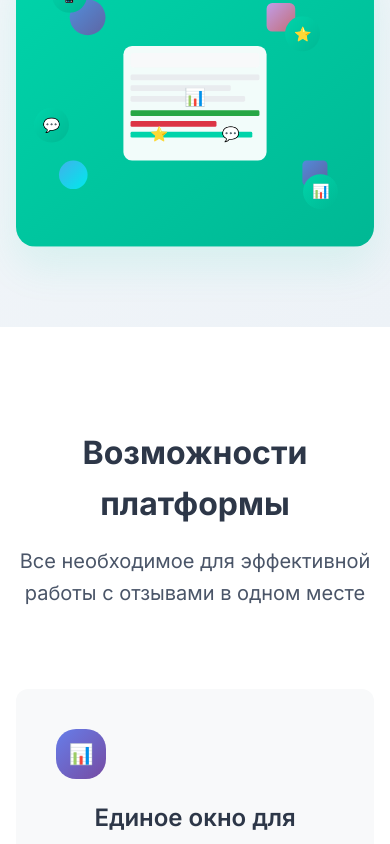
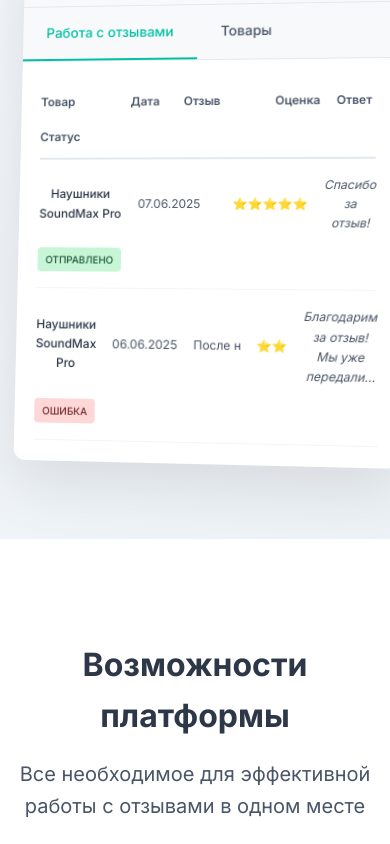
Before and after one commit to Minayro/REPLY-TOP-test, a plain HTML site: page index.html in a window 390 px wide. Shown: the part 1027-1871 px from the top of the page. Drawn offline with Linux system fonts and the light colour scheme.

Commit message:
Тестовые правки 2

```diff
--- a/index.html
+++ b/index.html
@@ -90,70 +90,49 @@
                         </div>
                     </div>
                 </div>
-                <div class="hero-visual">
-                    <svg class="hero-image" viewBox="0 0 500 400" xmlns="http://www.w3.org/2000/svg">
-                        <!-- Gradient definitions -->
-                        <defs>
-                            <linearGradient id="grad1" x1="0%" y1="0%" x2="100%" y2="100%">
-                                <stop offset="0%" style="stop-color:#667eea;stop-opacity:1" />
-                                <stop offset="100%" style="stop-color:#764ba2;stop-opacity:1" />
-                            </linearGradient>
-                            <linearGradient id="grad2" x1="0%" y1="0%" x2="100%" y2="100%">
-                                <stop offset="0%" style="stop-color:#f093fb;stop-opacity:1" />
-                                <stop offset="100%" style="stop-color:#f5576c;stop-opacity:1" />
-                            </linearGradient>
-                            <linearGradient id="grad3" x1="0%" y1="0%" x2="100%" y2="100%">
-                                <stop offset="0%" style="stop-color:#4facfe;stop-opacity:1" />
-                                <stop offset="100%" style="stop-color:#00f2fe;stop-opacity:1" />
-                            </linearGradient>
-                            <linearGradient id="grad4" x1="0%" y1="0%" x2="100%" y2="100%">
-                                <stop offset="0%" style="stop-color:#00d4aa;stop-opacity:1" />
-                                <stop offset="100%" style="stop-color:#00b894;stop-opacity:1" />
-                            </linearGradient>
-                        </defs>
-
-                        <!-- Background -->
-                        <rect width="500" height="400" fill="url(#grad4)" rx="20"/>
-
-                        <!-- Floating elements -->
-                        <circle cx="100" cy="80" r="25" fill="url(#grad1)" opacity="0.8">
-                            <animateTransform attributeName="transform" type="translate"
-                                values="0,0; 0,-10; 0,0" dur="3s" repeatCount="indefinite"/>
-                        </circle>
-                        <rect x="350" y="60" width="40" height="40" fill="url(#grad2)" rx="8" opacity="0.8">
-                            <animateTransform attributeName="transform" type="translate"
-                                values="0,0; 0,-15; 0,0" dur="4s" repeatCount="indefinite"/>
-                        </rect>
-                        <circle cx="80" cy="300" r="20" fill="url(#grad3)" opacity="0.8">
-                            <animateTransform attributeName="transform" type="translate"
-                                values="0,0; 0,-8; 0,0" dur="3.5s" repeatCount="indefinite"/>
-                        </circle>
-                        <rect x="400" y="280" width="35" height="35" fill="url(#grad1)" rx="6" opacity="0.8">
-                            <animateTransform attributeName="transform" type="translate"
-                                values="0,0; 0,-12; 0,0" dur="2.8s" repeatCount="indefinite"/>
-                        </rect>
-
-                        <!-- Central dashboard mockup -->
-                        <rect x="150" y="120" width="200" height="160" fill="white" rx="12" opacity="0.95"/>
-                        <rect x="160" y="130" width="180" height="20" fill="#f8f9fa" rx="4"/>
-                        <rect x="160" y="160" width="180" height="8" fill="#e9ecef" rx="2"/>
-                        <rect x="160" y="175" width="140" height="8" fill="#e9ecef" rx="2"/>
-                        <rect x="160" y="190" width="160" height="8" fill="#e9ecef" rx="2"/>
-                        <rect x="160" y="210" width="180" height="8" fill="#28a745" rx="2"/>
-                        <rect x="160" y="225" width="120" height="8" fill="#dc3545" rx="2"/>
-                        <rect x="160" y="240" width="170" height="8" fill="#00d4aa" rx="2"/>
-
-                        <!-- Icons -->
-                        <text x="250" y="200" text-anchor="middle" fill="#00d4aa" font-size="24">📊</text>
-                        <text x="200" y="250" text-anchor="middle" fill="#667eea" font-size="20">⭐</text>
-                        <text x="300" y="250" text-anchor="middle" fill="#f5576c" font-size="20">💬</text>
-                    </svg>
-
-                    <div class="hero-floating-elements">
-                        <div class="floating-icon">📱</div>
-                        <div class="floating-icon">⭐</div>
-                        <div class="floating-icon">💬</div>
-                        <div class="floating-icon">📊</div>
+                <div class="hero-image">
+                    <div class="dashboard-preview">
+                        <div class="dashboard-header">
+                            <div class="dashboard-logo">
+                                <span class="logo-re">RE</span><span class="logo-colon">:</span><span class="logo-ply">PLY</span>
+                            </div>
+                            <div class="dashboard-user">
+                                <span class="user-name">Анисимова Ксения</span>
+                                <div class="user-avatar"></div>
+                            </div>
+                        </div>
+                        <div class="dashboard-tabs">
+                            <div class="tab active">Работа с отзывами</div>
+                            <div class="tab">Товары</div>
+                        </div>
+                        <div class="dashboard-content">
+                            <div class="reviews-table">
+                                <div class="table-header">
+                                    <div class="table-cell">Товар</div>
+                                    <div class="table-cell">Дата</div>
+                                    <div class="table-cell">Отзыв</div>
+                                    <div class="table-cell">Оценка</div>
+                                    <div class="table-cell">Ответ</div>
+                                    <div class="table-cell">Статус</div>
+                                </div>
+                                <div class="table-row">
+                                    <div class="table-cell product">Наушники SoundMax Pro</div>
+                                    <div class="table-cell date">07.06.2025</div>
+                                    <div class="table-cell review">Отличное качество звука, удобные...</div>
+                                    <div class="table-cell rating">⭐⭐⭐⭐⭐</div>
+                                    <div class="table-cell reply">Спасибо за отзыв!</div>
+                                    <div class="table-cell status sent">Отправлено</div>
+                                </div>
+                                <div class="table-row">
+                                    <div class="table-cell product">Наушники SoundMax Pro</div>
+                                    <div class="table-cell date">06.06.2025</div>
+                                    <div class="table-cell review">После недели использования одно ухо...</div>
+                                    <div class="table-cell rating">⭐⭐</div>
+                                    <div class="table-cell reply">Благодарим за отзыв! Мы уже передали...</div>
+                                    <div class="table-cell status error">Ошибка</div>
+                                </div>
+                            </div>
+                        </div>
                     </div>
                 </div>
             </div>
@@ -169,32 +148,58 @@
             </div>
             <div class="features-grid">
                 <div class="feature-card">
-                    <div class="feature-image">📊</div>
+                    <div class="feature-icon">
+                        <svg width="48" height="48" viewBox="0 0 24 24" fill="none" xmlns="http://www.w3.org/2000/svg">
+                            <path d="M3 13H11V3H3V13ZM3 21H11V15H3V21ZM13 21H21V11H13V21ZM13 3V9H21V3H13Z" fill="#00BFA5"/>
+                        </svg>
+                    </div>
                     <h3 class="feature-title">Единое окно для отзывов</h3>
                     <p class="feature-description">Автоматический сбор всех отзывов с Ozon, Wildberries, Яндекс.Маркет и других площадок в одном личном кабинете</p>
                 </div>
                 <div class="feature-card">
-                    <div class="feature-image">🤖</div>
+                    <div class="feature-icon">
+                        <svg width="48" height="48" viewBox="0 0 24 24" fill="none" xmlns="http://www.w3.org/2000/svg">
+                            <path d="M12 2L13.09 8.26L20 9L13.09 9.74L12 16L10.91 9.74L4 9L10.91 8.26L12 2Z" fill="#00BFA5"/>
+                            <path d="M19 15L20.09 18.26L23 19L20.09 19.74L19 23L17.91 19.74L15 19L17.91 18.26L19 15Z" fill="#00BFA5"/>
+                        </svg>
+                    </div>
                     <h3 class="feature-title">ИИ-анализ отзывов</h3>
                     <p class="feature-description">Машинное обучение анализирует тональность, выделяет ключевые проблемы и генерирует подробные отчеты с рекомендациями</p>
                 </div>
                 <div class="feature-card">
-                    <div class="feature-image">⚡</div>
+                    <div class="feature-icon">
+                        <svg width="48" height="48" viewBox="0 0 24 24" fill="none" xmlns="http://www.w3.org/2000/svg">
+                            <path d="M13 2L3 14H12L11 22L21 10H12L13 2Z" fill="#00BFA5"/>
+                        </svg>
+                    </div>
                     <h3 class="feature-title">Автоматические ответы</h3>
                     <p class="feature-description">Система сама отвечает на отзывы или готовит черновики ответов, используя шаблоны или ИИ-генерацию</p>
                 </div>
                 <div class="feature-card">
-                    <div class="feature-image">🛡️</div>
+                    <div class="feature-icon">
+                        <svg width="48" height="48" viewBox="0 0 24 24" fill="none" xmlns="http://www.w3.org/2000/svg">
+                            <path d="M12 1L3 5V11C3 16.55 6.84 21.74 12 23C17.16 21.74 21 16.55 21 11V5L12 1ZM10 17L5 12L6.41 10.59L10 14.17L17.59 6.58L19 8L10 17Z" fill="#00BFA5"/>
+                        </svg>
+                    </div>
                     <h3 class="feature-title">Модерация контента</h3>
                     <p class="feature-description">Встроенные фильтры выявляют спам, оскорбления и нерелевантные отзывы, помечая их для продавца</p>
                 </div>
                 <div class="feature-card">
-                    <div class="feature-image">📈</div>
+                    <div class="feature-icon">
+                        <svg width="48" height="48" viewBox="0 0 24 24" fill="none" xmlns="http://www.w3.org/2000/svg">
+                            <path d="M16 6L18.29 8.29L13.41 13.17L9.41 9.17L2 16.59L3.41 18L9.41 12L13.41 16L19.71 9.71L22 12V6H16Z" fill="#00BFA5"/>
+                        </svg>
+                    </div>
                     <h3 class="feature-title">Детальная аналитика</h3>
                     <p class="feature-description">Наглядные отчеты показывают тенденции, рейтинги товаров и помогают принимать решения на основе данных</p>
                 </div>
                 <div class="feature-card">
-                    <div class="feature-image">💬</div>
+                    <div class="feature-icon">
+                        <svg width="48" height="48" viewBox="0 0 24 24" fill="none" xmlns="http://www.w3.org/2000/svg">
+                            <path d="M20 2H4C2.9 2 2 2.9 2 4V22L6 18H20C21.1 18 22 17.1 22 16V4C22 2.9 21.1 2 20 2ZM20 16H5.17L4 17.17V4H20V16Z" fill="#00BFA5"/>
+                            <path d="M7 9H17V11H7V9ZM7 12H15V14H7V12Z" fill="#00BFA5"/>
+                        </svg>
+                    </div>
                     <h3 class="feature-title">Стимулирование отзывов</h3>
                     <p class="feature-description">Упрощаем процесс написания отзывов для клиентов с помощью шаблонов и интерактивных элементов</p>
                 </div>
@@ -211,30 +216,21 @@
             </div>
             <div class="steps">
                 <div class="step">
-                    <div class="step-image">
-                        🔗
-                        <div class="step-number">1</div>
-                    </div>
+                    <div class="step-number">1</div>
                     <div class="step-content">
                         <h3 class="step-title">Подключите маркетплейсы</h3>
                         <p class="step-description">Добавьте свои магазины с Ozon, Wildberries, Яндекс.Маркет через API-ключи</p>
                     </div>
                 </div>
                 <div class="step">
-                    <div class="step-image">
-                        ⚙️
-                        <div class="step-number">2</div>
-                    </div>
+                    <div class="step-number">2</div>
                     <div class="step-content">
                         <h3 class="step-title">Настройте автоматизацию</h3>
                         <p class="step-description">Выберите товары для отслеживания и настройте шаблоны ответов</p>
                     </div>
                 </div>
                 <div class="step">
-                    <div class="step-image">
-                        📈
-                        <div class="step-number">3</div>
-                    </div>
+                    <div class="step-number">3</div>
                     <div class="step-content">
                         <h3 class="step-title">Получайте аналитику</h3>
                         <p class="step-description">Просматривайте отчеты и рекомендации по улучшению товаров</p>
--- a/styles.css
+++ b/styles.css
@@ -2123,138 +2123,6 @@ input:checked + .toggle-slider:before {
     color: #666;
 }
 
-/* Hero Section Images */
-.hero-visual {
-    position: relative;
-    display: flex;
-    align-items: center;
-    justify-content: center;
-}
-
-.hero-image {
-    width: 100%;
-    max-width: 500px;
-    height: auto;
-    border-radius: 20px;
-    box-shadow: 0 20px 40px rgba(0, 212, 170, 0.1);
-}
-
-.hero-floating-elements {
-    position: absolute;
-    top: 0;
-    left: 0;
-    right: 0;
-    bottom: 0;
-    pointer-events: none;
-}
-
-.floating-icon {
-    position: absolute;
-    width: 60px;
-    height: 60px;
-    background: linear-gradient(135deg, #00d4aa, #00b894);
-    border-radius: 50%;
-    display: flex;
-    align-items: center;
-    justify-content: center;
-    color: white;
-    font-size: 24px;
-    animation: float 3s ease-in-out infinite;
-}
-
-.floating-icon:nth-child(1) {
-    top: 10%;
-    left: 10%;
-    animation-delay: 0s;
-}
-
-.floating-icon:nth-child(2) {
-    top: 20%;
-    right: 15%;
-    animation-delay: 1s;
-}
-
-.floating-icon:nth-child(3) {
-    bottom: 30%;
-    left: 5%;
-    animation-delay: 2s;
-}
-
-.floating-icon:nth-child(4) {
-    bottom: 10%;
-    right: 10%;
-    animation-delay: 1.5s;
-}
-
-@keyframes float {
-    0%, 100% { transform: translateY(0px); }
-    50% { transform: translateY(-20px); }
-}
-
-/* Feature Images */
-.feature-image {
-    width: 80px;
-    height: 80px;
-    background: linear-gradient(135deg, #667eea 0%, #764ba2 100%);
-    border-radius: 20px;
-    display: flex;
-    align-items: center;
-    justify-content: center;
-    font-size: 32px;
-    color: white;
-    margin-bottom: 20px;
-}
-
-.feature-card:nth-child(2) .feature-image {
-    background: linear-gradient(135deg, #f093fb 0%, #f5576c 100%);
-}
-
-.feature-card:nth-child(3) .feature-image {
-    background: linear-gradient(135deg, #4facfe 0%, #00f2fe 100%);
-}
-
-.feature-card:nth-child(4) .feature-image {
-    background: linear-gradient(135deg, #43e97b 0%, #38f9d7 100%);
-}
-
-.feature-card:nth-child(5) .feature-image {
-    background: linear-gradient(135deg, #fa709a 0%, #fee140 100%);
-}
-
-.feature-card:nth-child(6) .feature-image {
-    background: linear-gradient(135deg, #a8edea 0%, #fed6e3 100%);
-}
-
-/* How it works images */
-.step-image {
-    width: 100px;
-    height: 100px;
-    background: linear-gradient(135deg, #00d4aa, #00b894);
-    border-radius: 50%;
-    display: flex;
-    align-items: center;
-    justify-content: center;
-    font-size: 40px;
-    color: white;
-    margin: 0 auto 20px;
-    position: relative;
-}
-
-.step-number {
-    position: absolute;
-    top: -10px;
-    right: -10px;
-    width: 30px;
-    height: 30px;
-    background: #ff6b6b;
-    border-radius: 50%;
-    display: flex;
-    align-items: center;
-    justify-content: center;
-    font-size: 14px;
-    font-weight: bold;
-    color: white;
-}
 
 /* Enhanced mobile styles */
 @media (max-width: 768px) {
@@ -2284,23 +2152,6 @@ input:checked + .toggle-slider:before {
         max-width: 280px;
     }
 
-    .floating-icon {
-        width: 40px;
-        height: 40px;
-        font-size: 16px;
-    }
-
-    .feature-image {
-        width: 60px;
-        height: 60px;
-        font-size: 24px;
-    }
-
-    .step-image {
-        width: 80px;
-        height: 80px;
-        font-size: 32px;
-    }
 }
 
 @media (max-width: 480px) {
@@ -2322,21 +2173,4 @@ input:checked + .toggle-slider:before {
         font-size: 16px;
     }
 
-    .floating-icon {
-        width: 35px;
-        height: 35px;
-        font-size: 14px;
-    }
-
-    .feature-image {
-        width: 50px;
-        height: 50px;
-        font-size: 20px;
-    }
-
-    .step-image {
-        width: 70px;
-        height: 70px;
-        font-size: 28px;
-    }
-}
+}
```
